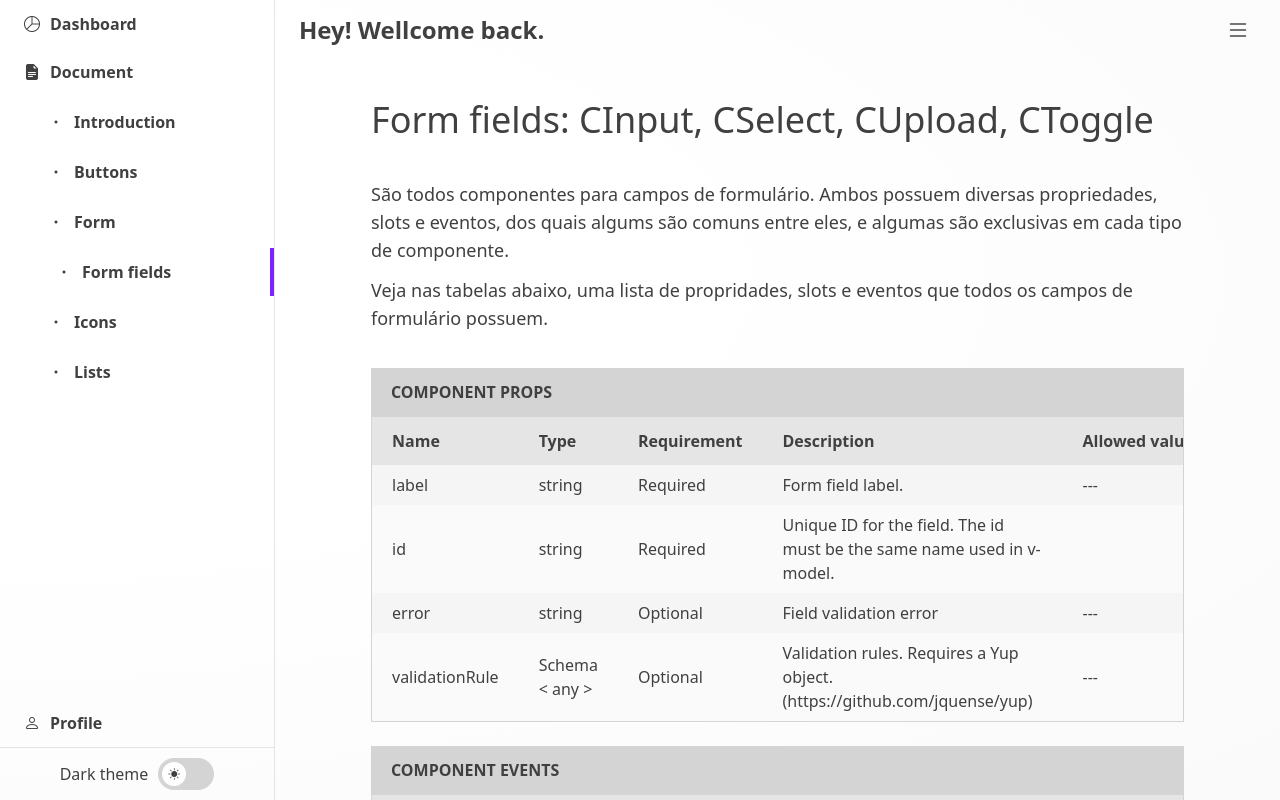
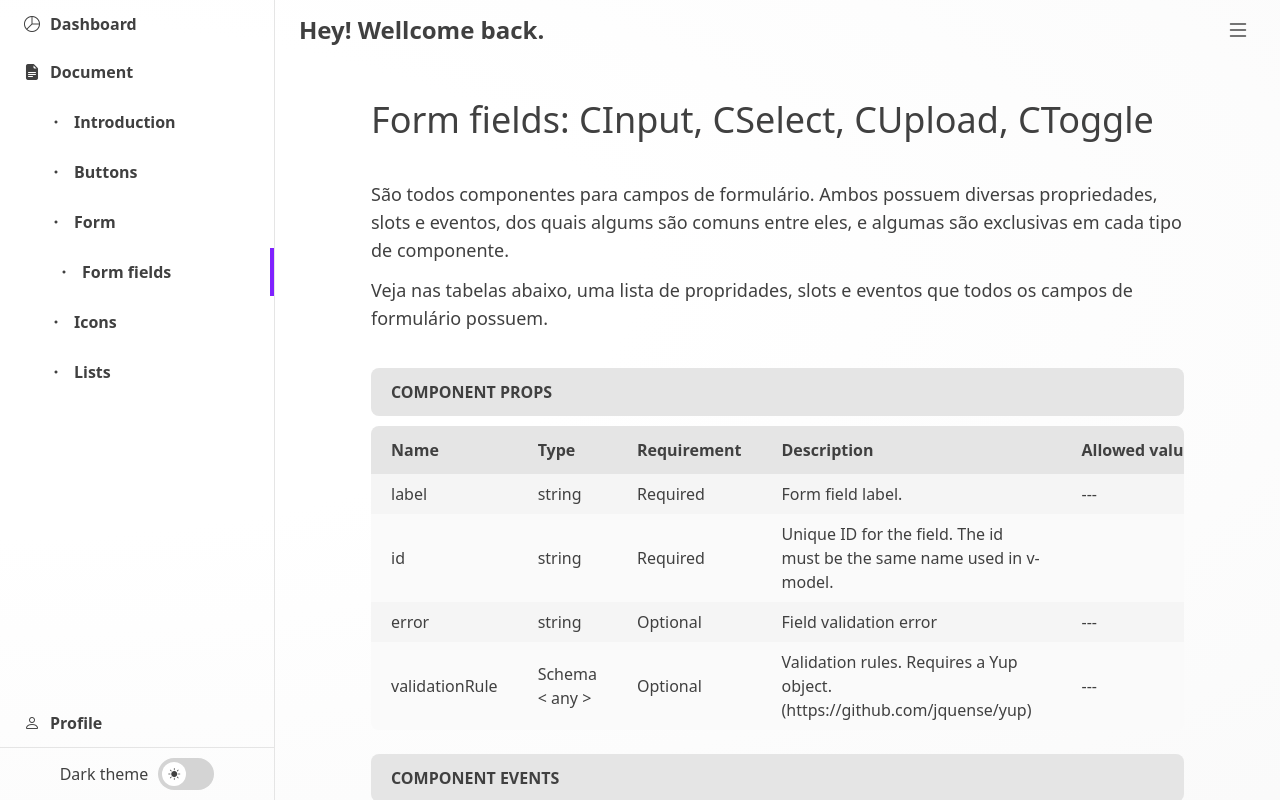
Before and after one commit to ernandesrs/pproj_vapp, a Vue app: page /form-fields in a window 1280 px wide. Built offline with nearby package versions, Linux system fonts and the light colour scheme.

Commit message:
updates in doc section component

```diff
--- a/src/components/dashboard/CDocSection.vue
+++ b/src/components/dashboard/CDocSection.vue
@@ -10,7 +10,7 @@
 
         <!-- previews -->
         <div v-if="$slots.previews" class="col-span-12">
-            <div class="px-5 py-3 bg-neutral-300 dark:bg-neutral-900 font-bold uppercase">
+            <div class="px-5 py-3 bg-neutral-200 dark:bg-neutral-900 font-bold uppercase rounded-lg">
                 Component previews
             </div>
             <div class="flex justify-center items-center flex-wrap gap-5 p-6">
@@ -20,10 +20,10 @@
 
         <!-- slots -->
         <div v-if="section.componentDoc?.slots" class="col-span-12">
-            <div class="px-5 py-3 bg-neutral-300 dark:bg-neutral-900 font-bold uppercase">
+            <div class="px-5 py-3 bg-neutral-200 dark:bg-neutral-900 font-bold uppercase rounded-lg mb-2.5">
                 Component slots
             </div>
-            <div class="overflow-x-auto custom-scrollbar border border-neutral-300 dark:border-neutral-700">
+            <div class="overflow-x-auto custom-scrollbar rounded-lg">
                 <table class="w-full table table-auto text-left">
                     <thead class="bg-neutral-200 dark:bg-neutral-900">
                         <tr>
@@ -31,7 +31,7 @@
                             <th class="px-5 py-3 text-nowrap min-w-[300px]">Description</th>
                         </tr>
                     </thead>
-                    <tbody class="bg-neutral-100 dark:bg-neutral-800">
+                    <tbody>
                         <tr v-for="componentSlot, componentSlotIndex in section.componentDoc.slots"
                             :key="'component_props_table_row_' + (componentSlotIndex + 1)" :class="{
                                 'bg-neutral-100 dark:bg-neutral-800': (componentSlotIndex + 1) % 2 != 0,
@@ -47,10 +47,10 @@
 
         <!-- properties -->
         <div v-if="section.componentDoc?.props" class="col-span-12">
-            <div class="px-5 py-3 bg-neutral-300 dark:bg-neutral-900 font-bold uppercase">
+            <div class="px-5 py-3 bg-neutral-200 dark:bg-neutral-900 font-bold uppercase rounded-lg mb-2.5">
                 Component props
             </div>
-            <div class="overflow-x-auto custom-scrollbar border border-neutral-300 dark:border-neutral-700">
+            <div class="overflow-x-auto custom-scrollbar rounded-lg">
                 <table class="w-full table table-auto text-left">
                     <thead class="bg-neutral-200 dark:bg-neutral-900">
                         <tr>
@@ -82,10 +82,10 @@
 
         <!-- events -->
         <div v-if="section.componentDoc?.events" class="col-span-12">
-            <div class="px-5 py-3 bg-neutral-300 dark:bg-neutral-900 font-bold uppercase">
+            <div class="px-5 py-3 bg-neutral-200 dark:bg-neutral-900 font-bold uppercase rounded-lg mb-2.5">
                 Component events
             </div>
-            <div class="overflow-x-auto custom-scrollbar border border-neutral-300 dark:border-neutral-700">
+            <div class="overflow-x-auto custom-scrollbar rounded-lg">
                 <table class="w-full table table-auto text-left">
                     <thead class="bg-neutral-200 dark:bg-neutral-900">
                         <tr>
@@ -111,7 +111,7 @@
 
         <!-- codes -->
         <div v-if="$slots.codes" class="col-span-12">
-            <div class="px-5 py-3 bg-neutral-300 dark:bg-neutral-900 font-bold uppercase">
+            <div class="px-5 py-3 bg-neutral-200 dark:bg-neutral-900 font-bold uppercase rounded-lg mb-2.5">
                 Preview codes
             </div>
             <div class="flex justify-center items-center flex-wrap gap-5 p-6 code-area">
```
